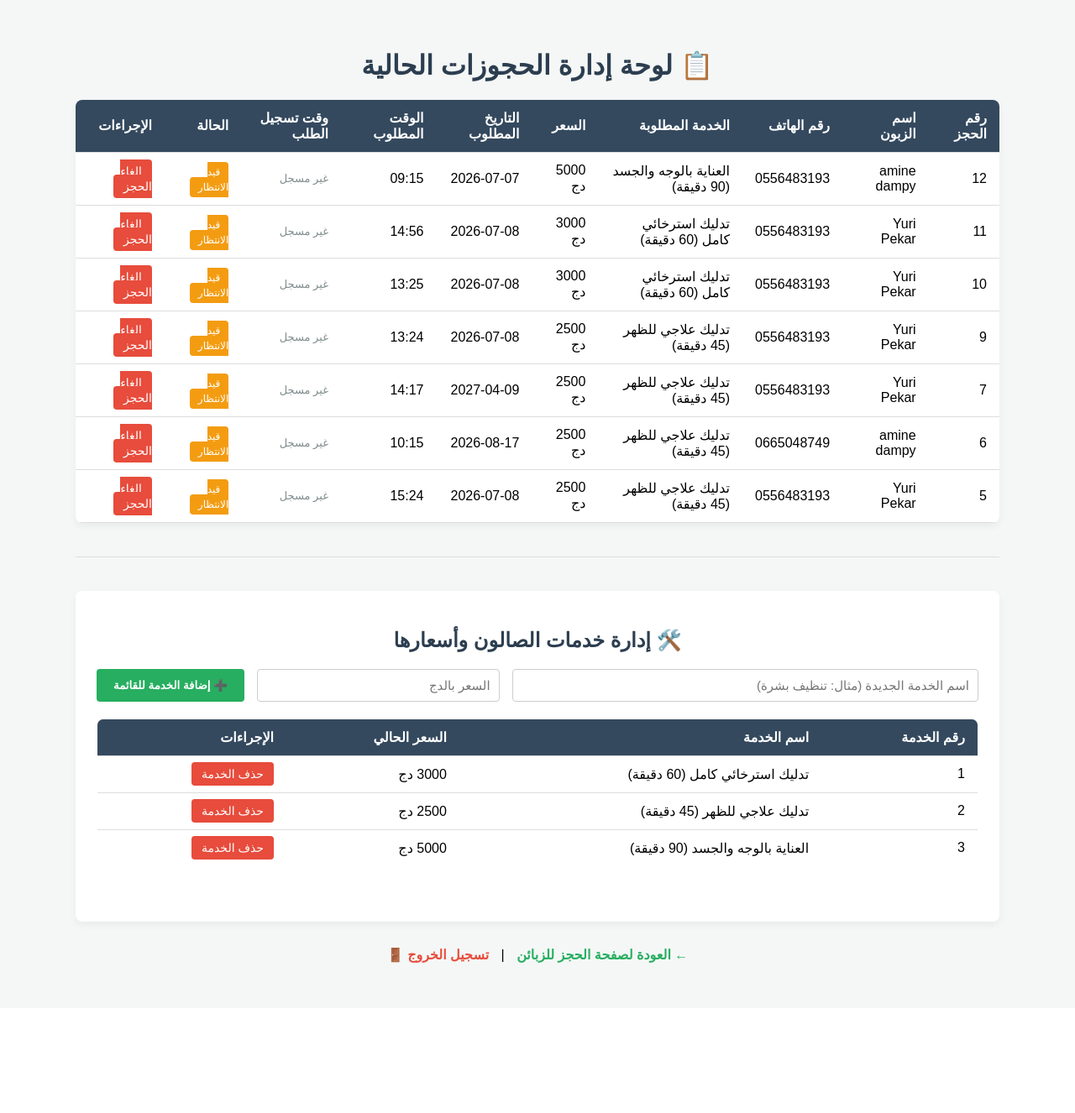
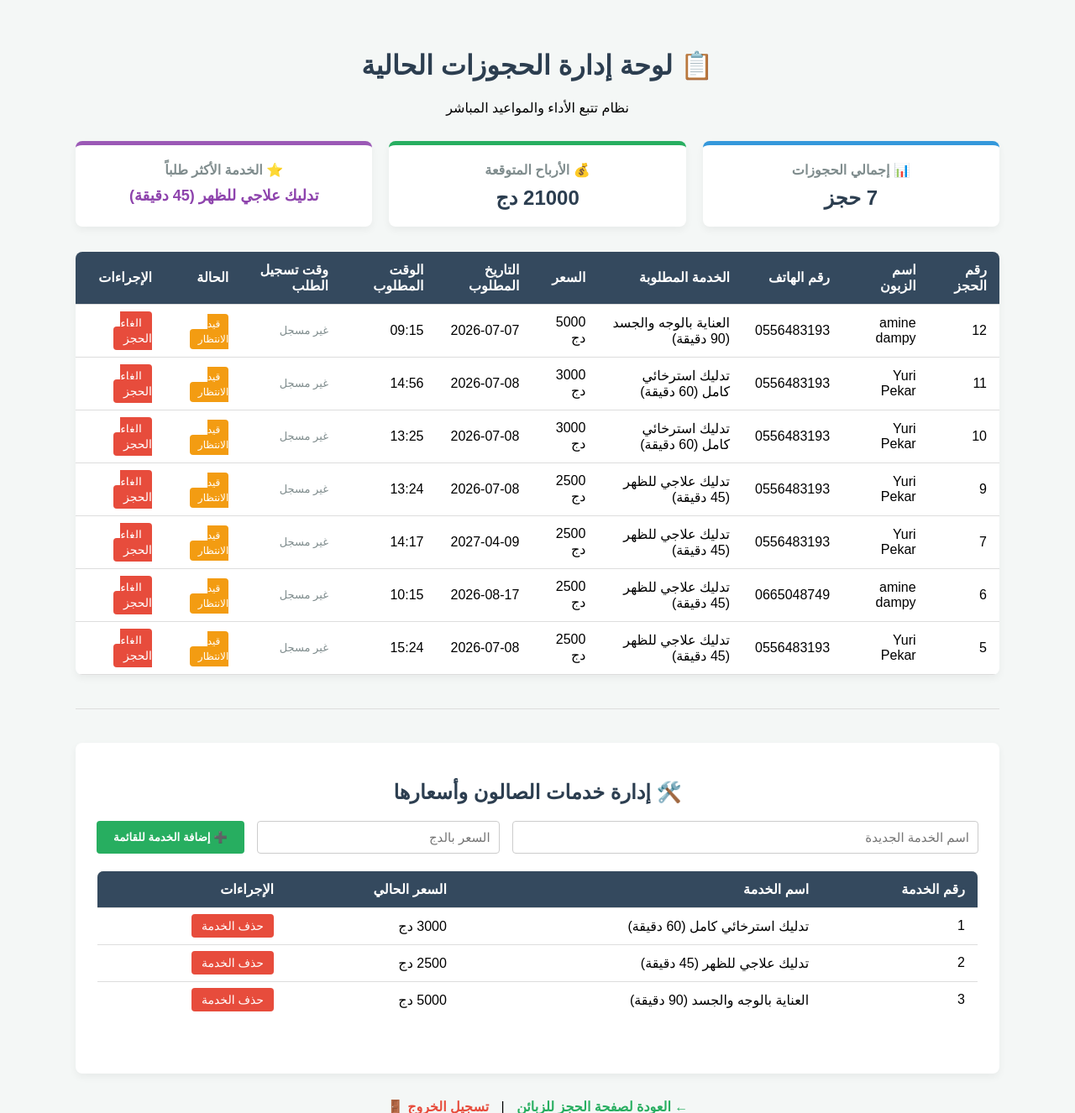
Before and after one commit to Karim90241-arch/salon-project, a Flask app: page /admin in a window 1280 px wide. Shown: the top 1326 px of the page at 84% size. Before the commit the page ends 1147 px from the top, so only its background shows below. Run offline with Flask 3, Linux system fonts and the light colour scheme; the visitor is signed in with stand-in values (Sample User, id 1); data comes from the database, SQL or seed files in the repository.

Commit message:
Add files via upload

```diff
--- a/app.py
+++ b/app.py
@@ -111,7 +111,7 @@ def admin_dashboard():
     conn.row_factory = sqlite3.Row
     cursor = conn.cursor()
 
-    # جلب الحجوزات مع اسم الخدمة وسعرها عبر دمج الجدولين (JOIN)
+    # 1. جلب الحجوزات المعتادة
     query = '''
         SELECT bookings.*, services.name AS service_name, services.price AS service_price
         FROM bookings
@@ -120,11 +120,41 @@ def admin_dashboard():
     '''
     bookings = cursor.execute(query).fetchall()
 
-    # جلب قائمة الخدمات لعرضها والتحكم بها في لوحة التحكم لاحقاً
+    # 2. جلب قائمة الخدمات
     services = cursor.execute('SELECT * FROM services').fetchall()
 
+    # 📈 3. حساب الإحصائيات الذكية:
+    # أ) إجمالي عدد الحجوزات
+    total_bookings = cursor.execute('SELECT COUNT(*) FROM bookings').fetchone()[0]
+
+    # ب) حساب إجمالي الأرباح المتوقعة
+    total_revenue = cursor.execute('''
+        SELECT SUM(services.price)
+        FROM bookings
+        JOIN services ON bookings.service_id = services.id
+    ''').fetchone()[0]
+    if total_revenue is None: total_revenue = 0 # إذا لم تكن هناك حجوزات، يكون المجموع 0
+
+    # ج) معرفة أكثر خدمة مطلوبة
+    most_popular_query = '''
+        SELECT services.name, COUNT(bookings.id) as count
+        FROM bookings
+        JOIN services ON bookings.service_id = services.id
+        GROUP BY bookings.service_id
+        ORDER BY count DESC LIMIT 1
+    '''
+    popular_result = cursor.execute(most_popular_query).fetchone()
+    most_popular_service = popular_result[0] if popular_result else "لا توجد حجوزات بعد"
+
     conn.close()
-    return render_template('dashboard.html', bookings=bookings, services=services)
+
+    # نرسل الأرقام الجديدة إلى ملف HTML وعرضها
+    return render_template('dashboard.html',
+                           bookings=bookings,
+                           services=services,
+                           total_bookings=total_bookings,
+                           total_revenue=total_revenue,
+                           most_popular_service=most_popular_service)
 
 # ➕ مسار جديد لإضافة خدمة من لوحة التحكم
 @app.route('/add_service', methods=['POST'])
--- a/templates/dashboard.html
+++ b/templates/dashboard.html
@@ -2,11 +2,21 @@
 <html lang="ar" dir="rtl">
 <head>
     <meta charset="UTF-8">
-    <title>لوحة تحكم الصالون - إدارة متكاملة</title>
+    <title>لوحة تحكم الصالون - إدارة متكاملة وإحصائيات</title>
     <style>
         body { font-family: Arial, sans-serif; background-color: #f4f7f6; padding: 30px; }
         h1, h2 { color: #2c3e50; text-align: center; }
         .container { max-width: 1100px; margin: 0 auto; }
+
+        /* تصميم مربعات الإحصائيات */
+        .stats-container { display: flex; gap: 20px; margin-bottom: 30px; justify-content: space-between; }
+        .stat-card { flex: 1; background: white; padding: 20px; border-radius: 8px; box-shadow: 0px 4px 10px rgba(0,0,0,0.05); text-align: center; border-top: 5px solid #2c3e50; }
+        .stat-card.blue { border-top-color: #3498db; }
+        .stat-card.green { border-top-color: #27ae60; }
+        .stat-card.purple { border-top-color: #9b59b6; }
+        .stat-card h3 { margin: 0 0 10px 0; color: #7f8c8d; font-size: 16px; }
+        .stat-card p { margin: 0; font-size: 24px; font-weight: bold; color: #2c3e50; }
+
         table { width: 100%; border-collapse: collapse; margin-top: 20px; background: white; box-shadow: 0px 4px 10px rgba(0,0,0,0.05); border-radius: 8px; overflow: hidden; margin-bottom: 40px; }
         th, td { padding: 12px 15px; text-align: right; border-bottom: 1px solid #ddd; }
         th { background-color: #34495e; color: white; }
@@ -24,6 +34,22 @@
 
 <div class="container">
     <h1>📋 لوحة إدارة الحجوزات الحالية</h1>
+    <p style="text-align: center; margin-bottom: 30px;">نظام تتبع الأداء والمواعيد المباشر</p>
+
+    <div class="stats-container">
+        <div class="stat-card blue">
+            <h3>📊 إجمالي الحجوزات</h3>
+            <p>{{ total_bookings }} حجز</p>
+        </div>
+        <div class="stat-card green">
+            <h3>💰 الأرباح المتوقعة</h3>
+            <p>{{ total_revenue }} دج</p>
+        </div>
+        <div class="stat-card purple">
+            <h3>⭐ الخدمة الأكثر طلباً</h3>
+            <p style="font-size: 18px; color: #8e44ad;">{{ most_popular_service }}</p>
+        </div>
+    </div>
 
     <table>
         <thead>
@@ -66,7 +92,7 @@
         <h2>🛠️ إدارة خدمات الصالون وأسعارها</h2>
 
         <form action="/add_service" method="POST" class="form-inline">
-            <input type="text" name="service_name" placeholder="اسم الخدمة الجديدة (مثال: تنظيف بشرة)" required style="flex: 2;">
+            <input type="text" name="service_name" placeholder="اسم الخدمة الجديدة" required style="flex: 2;">
             <input type="number" name="service_price" placeholder="السعر بالدج" required style="flex: 1;">
             <button type="submit" class="btn-add">➕ إضافة الخدمة للقائمة</button>
         </form>
@@ -87,7 +113,7 @@
                     <td>{{ service['name'] }}</td>
                     <td>{{ service['price'] }} دج</td>
                     <td>
-                        <a href="/delete_service/{{ service['id'] }}" class="btn-delete" onclick="return confirm('هل أنت متأكد من حذف هذه الخدمة نهائياً من الموقع؟')">حذف الخدمة</a>
+                        <a href="/delete_service/{{ service['id'] }}" class="btn-delete" onclick="return confirm('هل أنت متأكد من حذف هذه الخدمة؟')">حذف الخدمة</a>
                     </td>
                 </tr>
                 {% endfor %}
```
